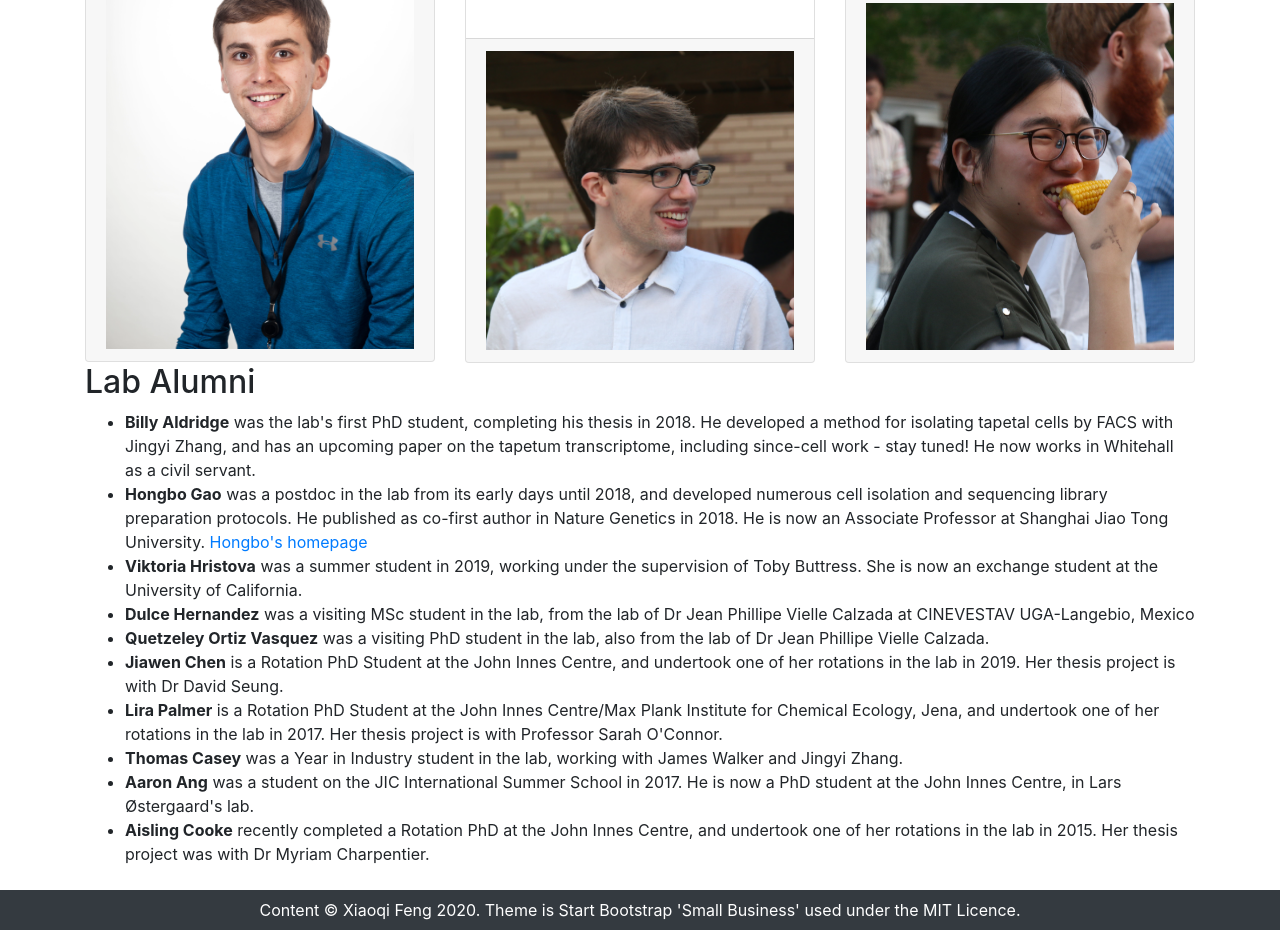
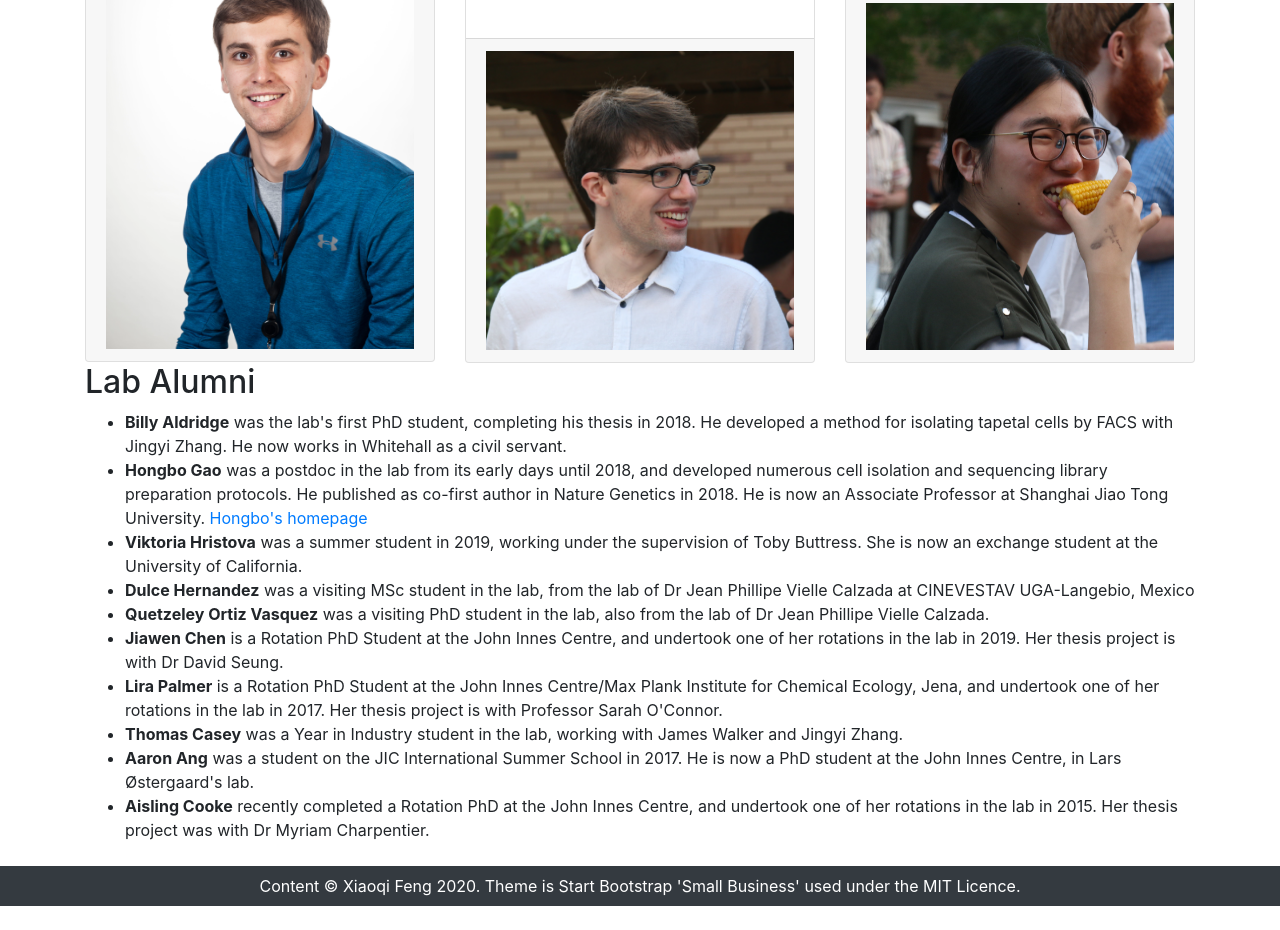
Before and after one commit to martinjvickers/website, a website: page People.html in a window 1280 px wide. Shown: the part 3604-4534 px from the top of the page. After the commit the page ends 4510 px from the top, so only its background shows below. Drawn offline with Linux system fonts and the light colour scheme.

Commit message:
Changes to Billy's profile

```diff
--- a/People.html
+++ b/People.html
@@ -233,7 +233,7 @@
     <div class="col-md-12 mb-5">
       <h2>Lab Alumni</h2>
       <ul>
-        <li><strong>Billy Aldridge</strong> was the lab's first PhD student, completing his thesis in 2018. He developed a method for isolating tapetal cells by FACS with Jingyi Zhang, and has an upcoming paper on the tapetum transcriptome, including since-cell work - stay tuned! He now works in Whitehall as a civil servant.</li>
+        <li><strong>Billy Aldridge</strong> was the lab's first PhD student, completing his thesis in 2018. He developed a method for isolating tapetal cells by FACS with Jingyi Zhang. He now works in Whitehall as a civil servant.</li>
         <li><strong>Hongbo Gao</strong> was a postdoc in the lab from its early days until 2018, and developed numerous cell isolation and sequencing library preparation protocols. He published as co-first author in Nature Genetics in 2018. He is now an Associate Professor at Shanghai Jiao Tong University. <a href='http://www.agri.sjtu.edu.cn/En/Data/View/5009'>Hongbo's homepage</a></li>
         <li><strong>Viktoria Hristova</strong> was a summer student in 2019, working under the supervision of Toby Buttress. She is now an exchange student at the University of California.</li>
         <li><strong>Dulce Hernandez</strong> was a visiting MSc student in the lab, from the lab of Dr Jean Phillipe Vielle Calzada at CINEVESTAV UGA-Langebio, Mexico</li>
```
